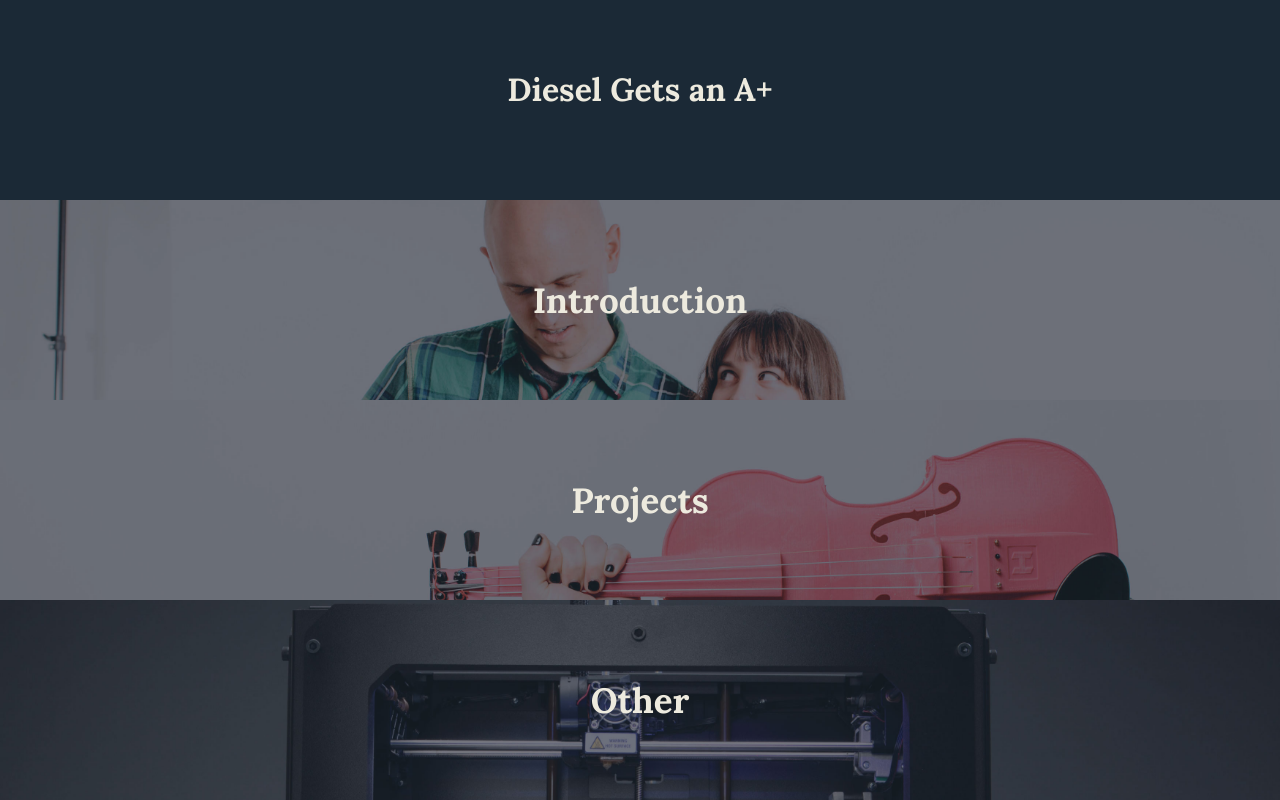
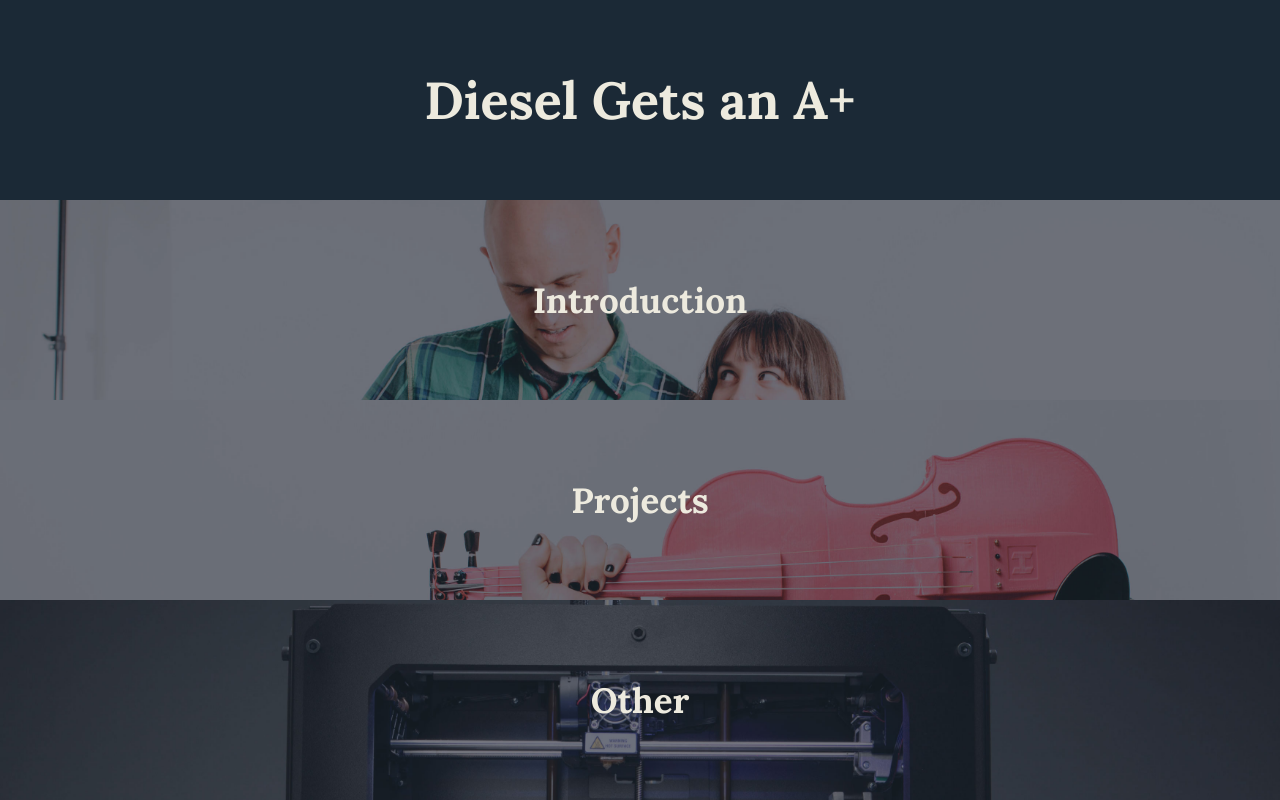
Before and after one commit to D-Dawg9/diesel-gets-an-a-, a plain HTML site: page index.html in a window 1280 px wide. Drawn offline with nearby package versions, Linux system fonts and the light colour scheme.

Commit message:
font size & margin updates

```diff
--- a/css/style.css
+++ b/css/style.css
@@ -46,6 +46,7 @@ Portfolio Navigation
   margin-bottom: .6em;
   font-family: "Lora", serif;
   font-weight: bold;
+  margin-bottom: 0;
 }
 .cd-3d-portfolio-navigation li {
   display: inline-block;
@@ -71,7 +72,7 @@ Portfolio Navigation
 }
 @media only screen and (min-width: 768px) {
   .cd-3d-portfolio-navigation h1 {
-    font-size: 3.2rem;
+    font-size: 5.2rem;
   }
 }
 
```
